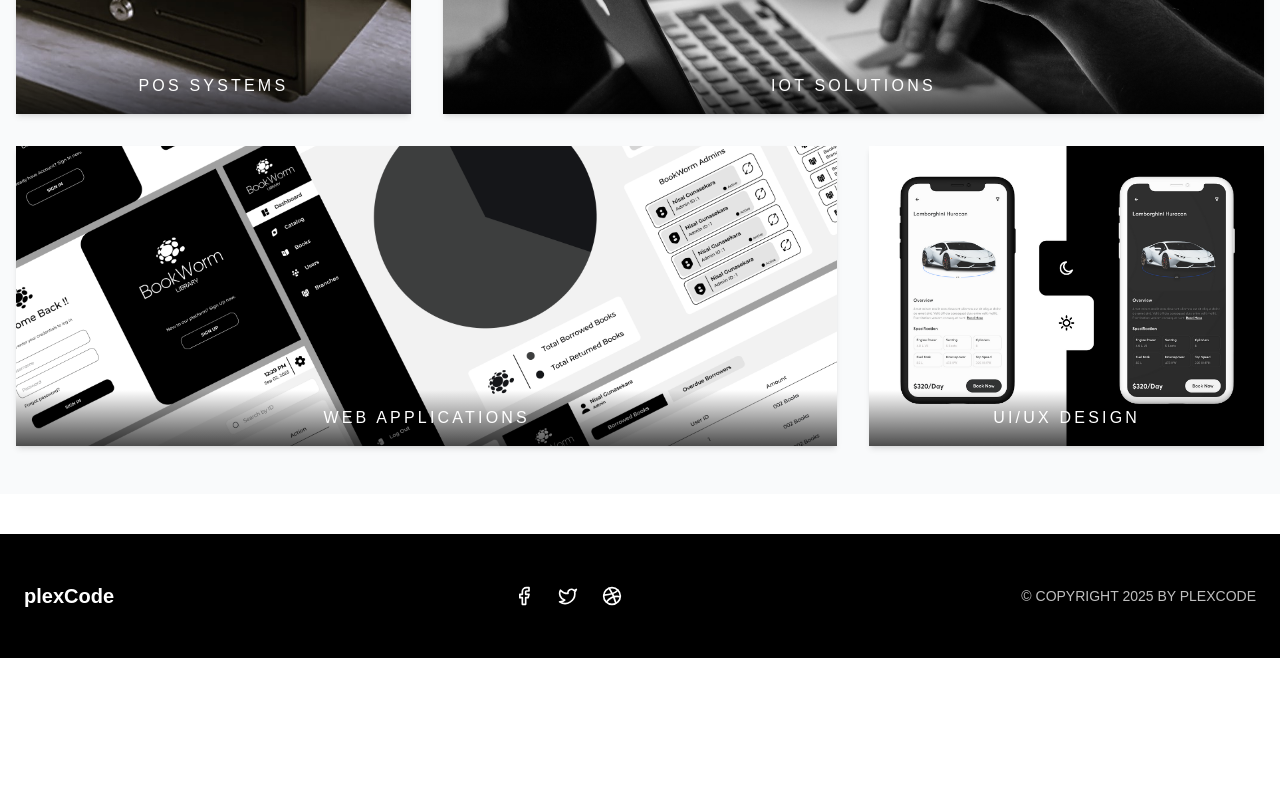
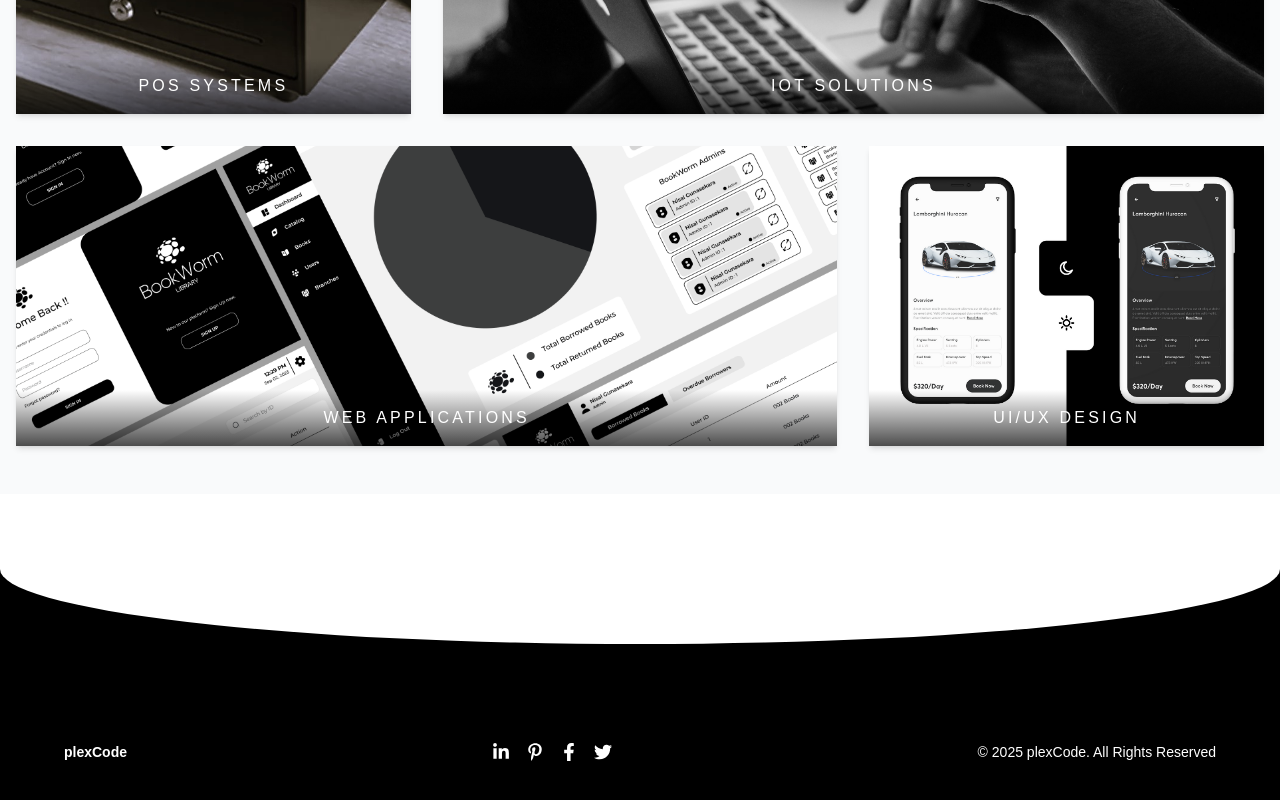
Before and after one commit to NadilDeSilva05/Plexcode, a Next.js app: page / in a window 1280 px wide. Shown: the part 4252-5052 px from the top of the page. Before the commit the page ends 4910 px from the top, so only its background shows below. Built offline with nearby package versions, Linux system fonts and the light colour scheme.

Commit message:
update footer

```diff
--- a/src/app/components/Footer.tsx
+++ b/src/app/components/Footer.tsx
@@ -1,119 +1,85 @@
-import React, { useState, useEffect } from "react";
-import { Facebook, Twitter, Dribbble } from "lucide-react";
+import { useEffect, useState } from "react";
+import {
+  FaFacebookF, FaTwitter, FaLinkedinIn, FaPinterestP, FaArrowUp
+} from "react-icons/fa";
 
-const Footer = () => {
+export default function Footer() {
   const [isVisible, setIsVisible] = useState(false);
 
-  // Function to check if the scroll position is greater than 10%
-  const handleScroll = () => {
-    if (window.scrollY > window.innerHeight * 0.1) {
+  // Show the button when scrolling down
+  useEffect(() => {
+    const toggleVisibility = () => {
+      if (window.scrollY > 300) {
         setIsVisible(true);
       } else {
         setIsVisible(false);
       }
     };
+    window.addEventListener("scroll", toggleVisibility);
+    return () => window.removeEventListener("scroll", toggleVisibility);
+  }, []);
 
-  // Function to smoothly scroll to the top
+  // Custom smooth scroll to top with slower speed
   const scrollToTop = () => {
-    window.scrollTo({
-      top: 0,
-      behavior: "smooth",
-    });
+    const scrollDuration = 1000; // Duration in milliseconds (1 second)
+    const scrollStep = -window.scrollY / (scrollDuration / 15);
+
+    const scrollInterval = setInterval(() => {
+      if (window.scrollY !== 0) {
+        window.scrollBy(0, scrollStep);
+      } else {
+        clearInterval(scrollInterval);
+      }
+    }, 15);
   };
 
-  useEffect(() => {
-    window.addEventListener("scroll", handleScroll);
-    return () => {
-      window.removeEventListener("scroll", handleScroll);
-    };
-  }, []);
+  return (
+    <div className="relative p-10 text-white bg-black">
+      <div className="absolute top-0 left-0 w-full h-[150px] bg-white rounded-b-[50%]" />
 
-  return (
-    <footer className="relative bg-black text-white mt-10 overflow-hidden">
-      {/* Enhanced Multi-layered Sea Wave Animation */}
-      <div className="absolute top-0 left-0 w-full overflow-hidden leading-none rotate-180 h-24">
-        {/* First wave layer - Slow and deep */}
-        <svg
-          xmlns="http://www.w3.org/2000/svg"
-          viewBox="0 0 1440 120"
-          className="w-full h-full absolute"
-          preserveAspectRatio="none"
-        >
-          <path
-            fill="rgba(0, 0, 0, 0.8)"
-            d="M0,96L48,85.3C96,75,192,53,288,53.3C384,53,480,75,576,96C672,117,768,139,864,133.3C960,128,1056,96,1152,85.3C1248,75,1344,85,1392,90.7L1440,96V0H0Z"
-            className="animate-[wave_20s_linear_infinite]"
-          ></path>
-        </svg>
 
-        {/* Second wave layer - Medium speed */}
-        <svg
-          viewBox="0 0 1440 120"
-          className="w-full h-full absolute"
-          preserveAspectRatio="none"
-        >
-          <path
-            fill="rgba(0, 0, 0, 0.6)"
-            d="M0,64L48,69.3C96,75,192,85,288,80C384,75,480,53,576,58.7C672,64,768,96,864,106.7C960,117,1056,107,1152,96C1248,85,1344,75,1392,69.3L1440,64V0H0Z"
-            className="animate-[wave_15s_linear_infinite_reverse] opacity-80"
-          ></path>
-        </svg>
+      <div className="relative z-10 flex flex-col items-center justify-between md:flex-row md:items-start">
 
-        {/* Third wave layer - Fast and surface-level */}
-        <svg
-          viewBox="0 0 1440 120"
-          className="w-full h-full absolute"
-          preserveAspectRatio="none"
-        >
-          <path
-            fill="rgba(0, 0, 0, 0.4)"
-            d="M0,32L48,37.3C96,43,192,53,288,69.3C384,85,480,107,576,101.3C672,96,768,64,864,48C960,32,1056,32,1152,42.7C1248,53,1344,75,1392,85.3L1440,96V0H0Z"
-            className="animate-[wave_10s_linear_infinite] opacity-90"
-          ></path>
-        </svg>
+        <div className="invisible w-full mt-8 md:w-1/2 md:mt-0">
+          <h2 className="mb-4 text-2xl font-bold">Quick Links</h2>
+          <ul className="space-y-2">
+            <li><a href="#" className="text-gray-300 hover:text-white">Home</a></li>
+            <li><a href="#" className="text-gray-300 hover:text-white">About</a></li>
+            <li><a href="#" className="text-gray-300 hover:text-white">Services</a></li>
+            <li><a href="#" className="text-gray-300 hover:text-white">Contact</a></li>
+          </ul>
+        </div>
       </div>
 
-      {/* Footer Content */}
-      <div className="container mx-auto px-6 py-12 flex flex-col md:flex-row justify-between items-center relative z-10 gap-4">
-        {/* Left - Company Name */}
-        <h2 className="text-xl font-bold">plexCode</h2>
+      {/* Footer Bottom */}
+      <div className="relative flex flex-col items-center justify-between px-6 mt-10 text-sm md:flex-row">
+        {/* Company Name on the Left */}
+        <div className="mb-4 font-semibold text-white md:mb-0">plexCode</div>
 
-        {/* Center - Social Icons */}
-        <div className="flex space-x-6">
-          <Facebook className="w-5 h-5 cursor-pointer hover:text-gray-400 transition-colors" />
-          <Twitter className="w-5 h-5 cursor-pointer hover:text-gray-400 transition-colors" />
-          <Dribbble className="w-5 h-5 cursor-pointer hover:text-gray-400 transition-colors" />
+        {/* Social Media Icons in the Center */}
+        <div className="flex justify-center gap-4 mb-4 text-lg md:mb-0">
+          <a href="#" className="text-white"><FaLinkedinIn /></a>
+          <a href="#" className="text-white"><FaPinterestP /></a>
+          <a href="#" className="text-white"><FaFacebookF /></a>
+          <a href="#" className="text-white"><FaTwitter /></a>
         </div>
 
-        {/* Right - Copyright */}
-        <p className="text-sm opacity-75">© COPYRIGHT {new Date().getFullYear()} BY PLEXCODE</p>
+        {/* Copyright Text on the Right */}
+        <div className="text-sm text-center text-white md:text-right">
+          &copy; {new Date().getFullYear()} plexCode. All Rights Reserved
+        </div>
       </div>
 
       {/* Scroll to Top Button */}
       {isVisible && (
-        <div
-          className="fixed lg:bottom-16 bottom-4 right-4 w-[50px] h-[50px] flex justify-center items-center z-50 cursor-pointer"
+        <button
           onClick={scrollToTop}
+          className="fixed p-3 text-white transition-all duration-300 bg-black rounded-full shadow-lg bottom-24 right-6 hover:bg-gray-800"
+          aria-label="Scroll to top"
         >
-          <div className="bg-black text-white p-3 h-[50px] w-[50px] rounded-full shadow-lg hover:bg-gray-600 transition duration-300 flex justify-center items-center">
-            {/* Upward Arrow Icon (Material Design) */}
-            <svg
-              xmlns="http://www.w3.org/2000/svg"
-              width="24"
-              height="24"
-              fill="currentColor"
-              className="bi bi-arrow-up-circle"
-              viewBox="0 0 16 16"
-            >
-              <path
-                d="M8 12a.5.5 0 0 1-.5-.5V3.707l-3.146 3.147a.5.5 0 0 1-.708-.707L8 2.707l4.854 4.854a.5.5 0 0 1-.708.707L8.5 3.707V11.5a.5.5 0 0 1-.5.5z"
-              />
-            </svg>
+          <FaArrowUp size={15} />
+        </button>
+      )}
     </div>
-        </div>
-      )}
-    </footer>
   );
-};
-
-export default Footer;
+}
```
Also changed, not shown: public/images/otherImage/Web-Design-Dev-Overview.jpg (deleted). Lines whose indentation alone changed are shown as unchanged.
